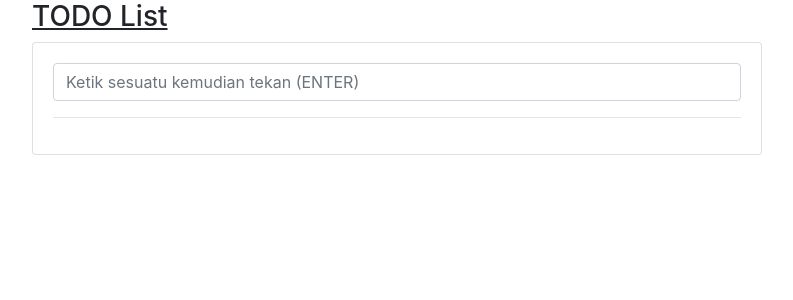
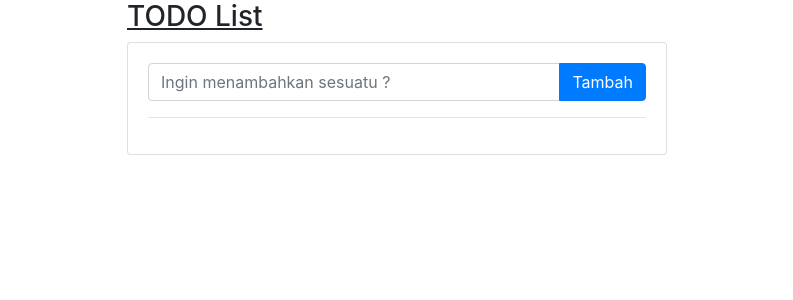
Before and after one commit to romadhon-razzan/todolist, a React (Create React App) app: page / in a window 1280 px wide. Shown: the top 300 px of the page, without its empty margins (243-1036 px from the left). Built offline with nearby package versions, Linux system fonts and the light colour scheme.

Commit message:
mengubah style dan menambahkan button add item

```diff
--- a/src/components/formlist.js
+++ b/src/components/formlist.js
@@ -1,5 +1,5 @@
 import React from 'react';
-import { Form, Container, Input, Button, Row, Col, Card, CardBody, FormGroup, Label } from 'reactstrap';
+import { Form, Container, Input, Button, Row, Col, Card, CardBody, FormGroup, Label, InputGroup, InputGroupAddon } from 'reactstrap';
 import styled from 'styled-components';
 class FormList extends React.Component{
     constructor(props){
@@ -32,21 +32,24 @@ class FormList extends React.Component{
             padding-right:10px;
         `;
         return(
-            <div>
                 <Container>
                     <Row>
                         <Col/>
-                        <Col lg="8">
-                            <h3>
-                                <u>TODO List</u>
-                            </h3>
+                        <Col lg="6">
+                            <h3><u>TODO List</u></h3>
                             <Card>
                                 <CardBody>
-                                    <Form onSubmit={this.submitItem}>
-                                        <Input type="text" placeholder="Ketik sesuatu kemudian tekan (ENTER)" value={this.state.item} onChange={this.inputListener}/>
-                                    </Form>
+                                    <Form onSubmit={this.submitItem} >
+                                            <FormGroup>
+                                            <InputGroup>
+                                                <Input placeholder="Ingin menambahkan sesuatu ?" value={this.state.item} onChange={this.inputListener}/>
+                                                <InputGroupAddon addonType="append">
+                                                <Button color="primary">Tambah</Button>
+                                                </InputGroupAddon>
+                                            </InputGroup>
+                                            </FormGroup>
+                                        </Form>
                                     <hr/>
-                                    <div>
                                         { this.state.listItem.map((item, index) =>
                                                 <StyleItem key={index}>
                                                     <Form onSubmit={this.removeItem(index)}>
@@ -56,15 +59,13 @@ class FormList extends React.Component{
                                                         </FormGroup>
                                                     </Form>
                                                 </StyleItem>
-                                            )}
-                                    </div>
+                                        )}
                                 </CardBody>
                             </Card>
                         </Col>
                         <Col/>
                     </Row>
                 </Container>
-            </div>
         );
     }
 }
```
